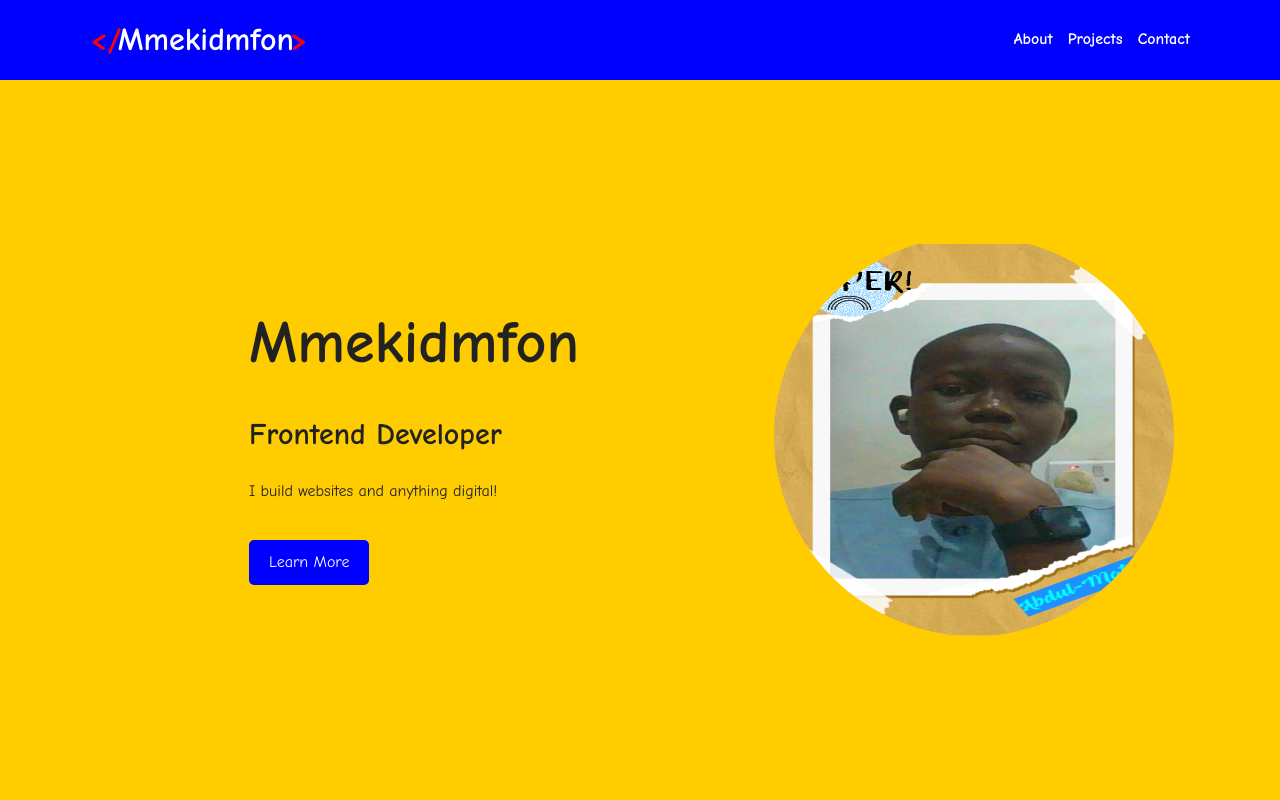
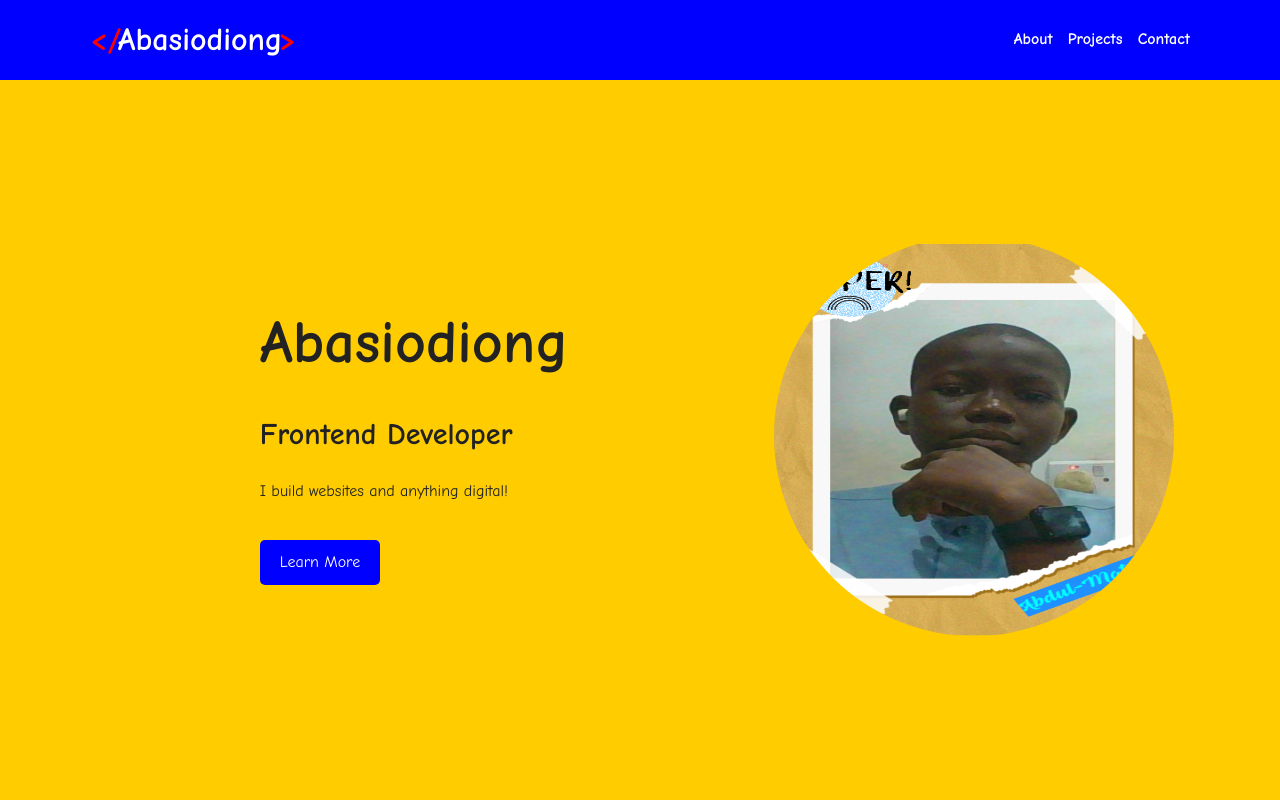
Before and after one commit to Fotress-school/abasiodoing-edet, a plain HTML site: page index.html in a window 1280 px wide. Shown: the top 800 px of the page. Drawn offline with Linux system fonts and the light colour scheme.

Commit message:
initial commit

```diff
--- a/index.html
+++ b/index.html
@@ -4,7 +4,7 @@
 <head>
     <meta charset="UTF-8">
     <meta name="viewport" content="width=device-width, initial-scale=1.0">
-    <title>Mmekidmfon - Portfolio</title>
+    <title>Abasiodiong - Portfolio</title>
     <link rel="stylesheet" href="https://cdnjs.cloudflare.com/ajax/libs/font-awesome/6.6.0/css/all.min.css" integrity="sha512-Kc323vGBEqzTmouAECnVceyQqyqdsSiqLQISBL29aUW4U/M7pSPA/gEUZQqv1cwx4OnYxTxve5UMg5GT6L4JJg==" crossorigin="anonymous" referrerpolicy="no-referrer" />
     <link rel="stylesheet" href="styles.css">
 </head>
@@ -15,7 +15,7 @@
         <div class="container">
             <h1 class="logo">
                 <span class="special-text">
-                    Mmekidmfon
+                    Abasiodiong
                 </span>
             </h1>
             <nav>
@@ -39,7 +39,7 @@
         <div class="container">
             <div class="hero-content">
                 <div class="hero-text">
-                    <h1>Mmekidmfon </h1>
+                    <h1>Abasiodiong             </h1>
                     <h2>Frontend Developer</h2>
                     <p>I build websites and anything digital!</p>
                     <a href="#about" class="btn">Learn More</a>
```
